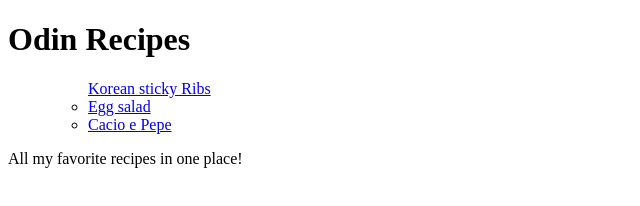
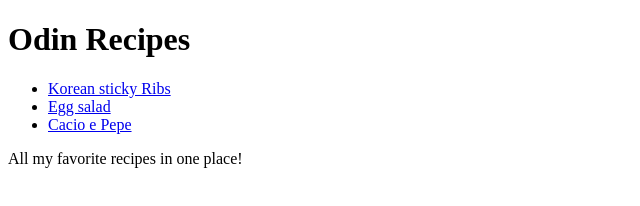
Before and after one commit to nordiclights/odin-recipes, a plain HTML site: page index.html in a window 1280 px wide. Shown: the whole page, without its empty margins (0-640 px from the left). Drawn offline with Linux system fonts and the light colour scheme.

Commit message:
Add index.html

```diff
--- a/index.html
+++ b/index.html
@@ -8,7 +8,7 @@
         <h1>Odin Recipes</h1>
         <nav>
             <ul>
-                <ul><a href="./recipes/korean-sticky-ribs.html">Korean sticky Ribs</a></li>
+                <li><a href="./recipes/korean-sticky-ribs.html">Korean sticky Ribs</a></li>
                 <li><a href="./recipes/eggsalad.html">Egg salad</a></li>
                 <li><a href="./recipes/cacioepepe.html">Cacio e Pepe</a></li>
             </ul>
```
